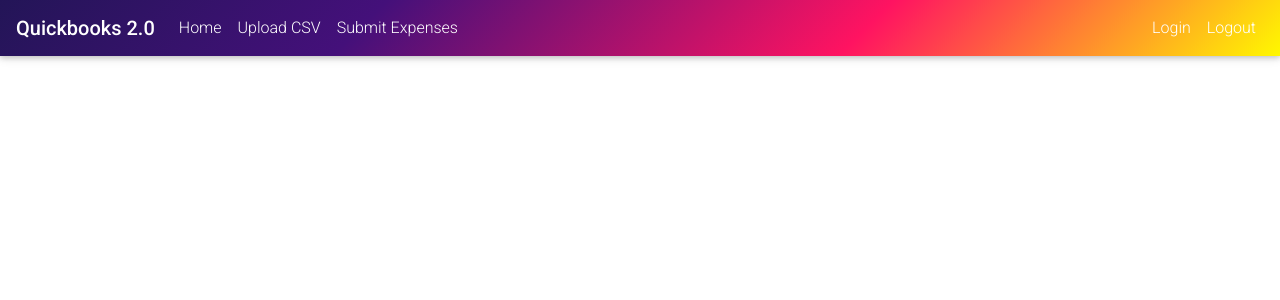
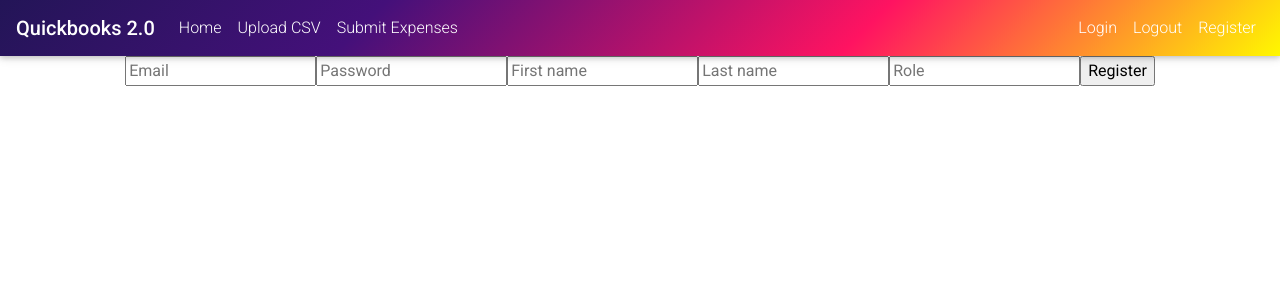
Before and after one commit to kaleflatbread/accounting_frontend, a React (Create React App) app: page /user/new in a window 1280 px wide. Shown: the top 300 px of the page. Built offline with nearby package versions, Linux system fonts and the light colour scheme.

Commit message:
REGISTRATION

```diff
--- a/src/App.js
+++ b/src/App.js
@@ -10,6 +10,7 @@
 import NavbarFeatures from './components/navbar.js';
 import Home from './components/Home.js';
 import Login from './components/LoginForm.js';
+import RegistrationForm from './components/RegistrationForm.js';
 
 class App extends Component {
   constructor(props) {
@@ -45,6 +46,7 @@
           <Route path="/inventory/new" render={() => <UploadCSV/>}/>
           <Route path="/expense/new" render={() => <SubmitExpenses/>}/>
           <Route path="/login" render={(routerProps) => <Login {...routerProps} setUser={this.setUser}/>}/>
+          <Route path="/user/new" render={(routerProps) => <RegistrationForm {...routerProps}/>}/>
         </Switch>
       </div>
     );
--- /dev/null
+++ b/src/components/RegistrationForm.js
@@ -0,0 +1,83 @@
+import React, { Component } from 'react';
+import { withRouter } from "react-router-dom";
+
+
+class RegistrationForm extends Component {
+  state = {
+    email: "",
+    password: "",
+    first_name: "",
+    last_name: "",
+    role: "",
+  }
+
+  handleChange = (event) => {
+    this.setState({
+      [event.target.name]: event.target.value,
+    }, () => console.log(this.state))
+  }
+
+  handleSubmit = (event) => {
+    event.preventDefault();
+    fetch("http://localhost:3001/api/v1/users", {
+      method: "POST",
+      headers: {
+        'Content-Type': 'application/json'
+      },
+      body: JSON.stringify(this.state)
+    })
+      .then(this.props.history.push('/login'))
+  }
+
+  render() {
+    return (
+      <div className="login">
+        <form onSubmit={this.handleSubmit}>
+          <label htmlFor="email"></label>
+            <input
+              type="text"
+              name="email"
+              placeholder="Email"
+              onChange={this.handleChange}
+              value={this.state.email}
+            />
+          <label htmlFor="password"></label>
+            <input
+              type="password"
+              name="password"
+              placeholder="Password"
+              onChange={this.handleChange}
+              value={this.state.password}
+            />
+          <label htmlFor="first_name"></label>
+            <input
+              type="text"
+              name="first_name"
+              placeholder="First name"
+              onChange={this.handleChange}
+              value={this.state.first_name}
+            />
+          <label htmlFor="last_name"></label>
+            <input
+              type="text"
+              name="last_name"
+              placeholder="Last name"
+              onChange={this.handleChange}
+              value={this.state.last_name}
+            />
+          <label htmlFor="role"></label>
+            <input
+              type="text"
+              name="role"
+              placeholder="Role"
+              onChange={this.handleChange}
+              value={this.state.role}
+            />
+          <input type="submit" value="Register" />
+        </form>
+      </div>
+    )
+  }
+}
+
+export default withRouter(RegistrationForm);
--- a/src/components/navbar.js
+++ b/src/components/navbar.js
@@ -13,6 +13,8 @@
     localStorage.removeItem('token');
     this.props.logout();
   }
+
+
 
   render() {
     return (
@@ -45,6 +47,9 @@
               <NavItem>
                   <NavLink onClick={this.logout} to="/login">Logout</NavLink>
               </NavItem>
+              <NavItem>
+                  <NavLink to="/user/new">Register</NavLink>
+              </NavItem>
             </NavbarNav>
           </Collapse>
         </Navbar>
```
